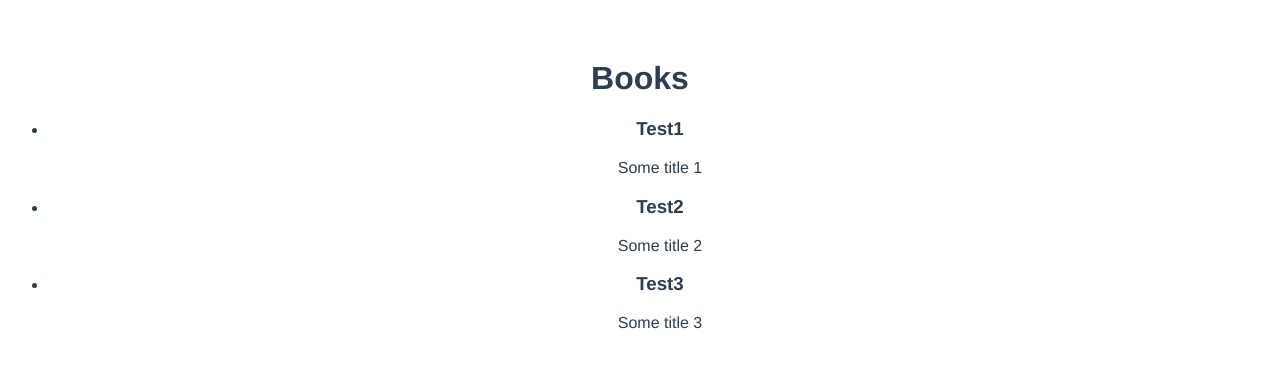
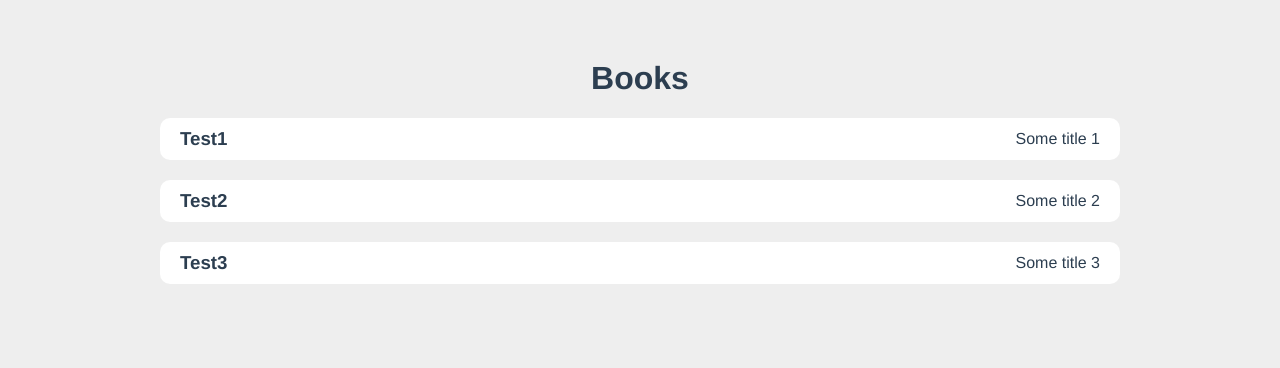
Before and after one commit to KayasO/vue-ui-components, a Vue app: page / in a window 1280 px wide. Shown: the top 368 px of the page. Built offline with nearby package versions, Linux system fonts and the light colour scheme.

Commit message:
Added explicit app.css file

```diff
--- /dev/null
+++ b/public/app.css
@@ -0,0 +1,25 @@
+body {
+  background: #eee;
+  max-width: 960px;
+  margin: 20px auto;
+}
+p,
+h3,
+ul {
+  margin: 0;
+  padding: 0;
+}
+li {
+  list-style-type: none;
+  background: #fff;
+  margin: 20px auto;
+  padding: 10px 20px;
+  border-radius: 10px;
+  display: flex;
+  align-items: center;
+  justify-content: space-between;
+}
+li.fav {
+  background: #ff9ed2;
+  color: white;
+}
--- a/public/index.html
+++ b/public/index.html
@@ -5,6 +5,7 @@
     <meta http-equiv="X-UA-Compatible" content="IE=edge">
     <meta name="viewport" content="width=device-width,initial-scale=1.0">
     <link rel="icon" href="<%= BASE_URL %>favicon.ico">
+    <link rel="stylesheet" type="text/css" href="app.css">
     <title><%= htmlWebpackPlugin.options.title %></title>
   </head>
   <body>
```
